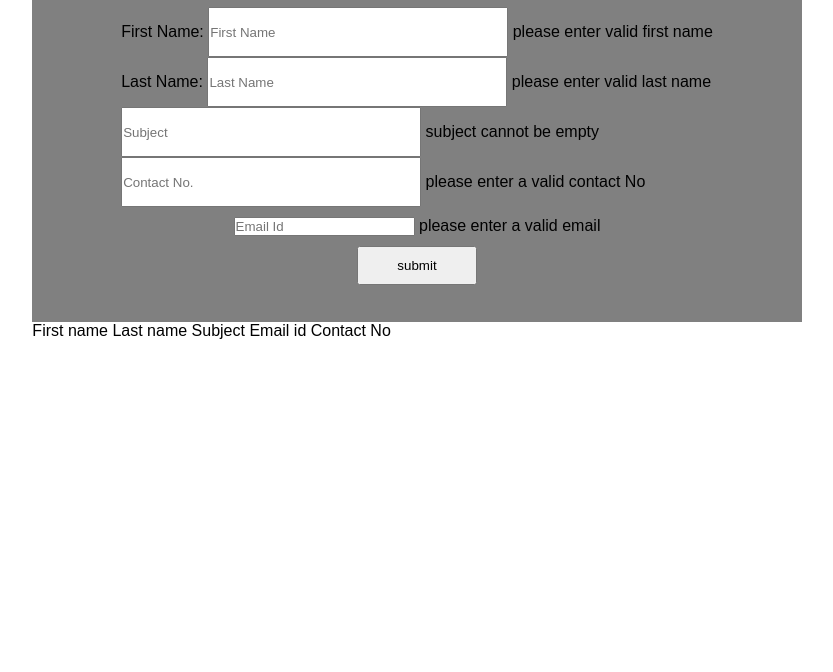
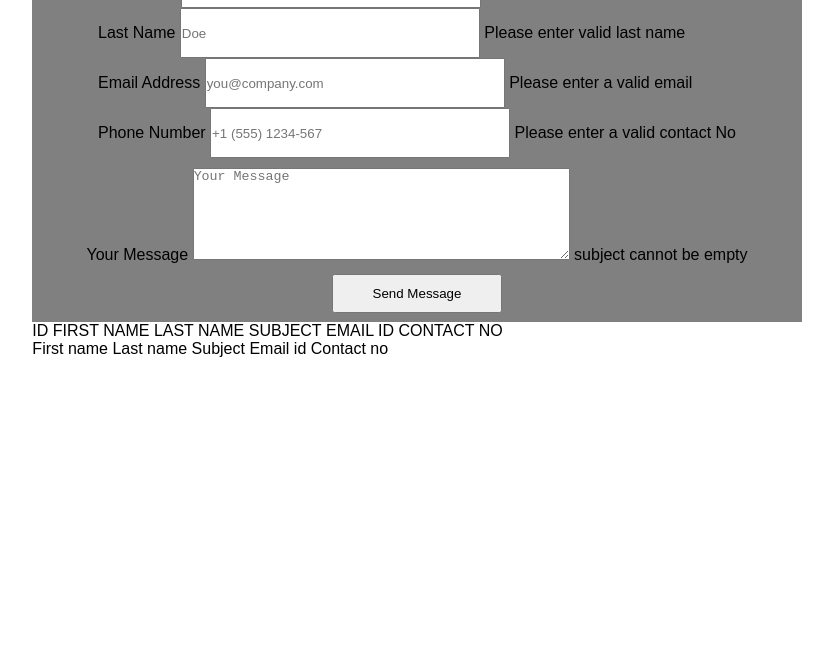
Before and after one commit to ShubhamARDENT/contact-form, a plain HTML site: page index.html in a window 1280 px wide. Shown: the part 128-800 px from the top of the page, without its empty margins (223-1056 px from the left). Drawn offline with Linux system fonts and the light colour scheme; a script that the page names is missing.

Commit message:
list styling remaing

```diff
--- a/index.html
+++ b/index.html
@@ -29,6 +29,12 @@
       crossorigin="anonymous"
       referrerpolicy="no-referrer"
     />
+    <link rel="preconnect" href="https://fonts.googleapis.com" />
+    <link rel="preconnect" href="https://fonts.gstatic.com" crossorigin />
+    <link
+      href="https://fonts.googleapis.com/css2?family=Open+Sans:ital,wght@0,300..800;1,300..800&family=Poppins:ital,wght@0,100;0,200;0,300;0,400;0,500;0,600;0,700;0,800;0,900;1,100;1,200;1,300;1,400;1,500;1,600;1,700;1,800;1,900&family=Rubik:ital,wght@0,300..900;1,300..900&display=swap"
+      rel="stylesheet"
+    />
     <!-- Default style-sheet is for 'media' type screen (color computer display).  -->
     <link rel="stylesheet" media="screen" href="assets/css/styles.css" />
   </head>
@@ -41,85 +47,98 @@
         <section class="contact-form">
           <div class="wrapper">
             <div class="form-container">
-              <form target="_self" class="contactform">
-                <h1>Contact form</h1>
-                <span>we'll contact you soon</span>
+              <div class="headings">
+                <h1>Contact Us</h1>
+                <span>Fill Up the form below to send us a message</span>
+              </div>
+              <form class="contactform">
                 <div class="name-wrapper">
                   <div class="input-wrapper">
-                    <label for="fname">First Name:</label>
+                    <label class="fname"> First Name</label>
                     <input
                       type="text"
                       class="input-box"
                       id="fname"
-                      placeholder="First Name"
+                      placeholder="John"
                       minlength="3"
                     />
                     <span class="error-fname"
-                      >please enter valid first name</span
+                      >Please enter valid first name</span
                     >
                   </div>
                   <div class="input-wrapper">
-                    <label for="lname">Last Name:</label>
+                    <label class="fname">Last Name</label>
                     <input
                       type="text"
                       class="input-box"
                       id="lname"
-                      placeholder="Last Name"
+                      placeholder="Doe"
                       minlength="3"
                     />
                     <span class="error-lname"
-                      >please enter valid last name</span
+                      >Please enter valid last name</span
                     >
                   </div>
                   <div class="input-wrapper">
+                    <span class="fname">Email Address</span>
                     <input
                       type="text"
-                      id="subject"
-                      placeholder="Subject"
+                      id="ename"
+                      placeholder="you@company.com"
                       class="input-box"
                     />
-                    <span class="error-subject">subject cannot be empty</span>
+                    <span class="error-ename">Please enter a valid email</span>
                   </div>
                   <div class="input-wrapper">
+                    <span class="fname">Phone Number</span>
                     <input
                       type="text"
                       class="input-box"
                       id="cname"
-                      placeholder="Contact No."
+                      placeholder="+1 (555) 1234-567"
                     />
+
                     <span class="error-cname"
-                      >please enter a valid contact No</span
+                      >Please enter a valid contact No</span
                     >
                   </div>
                 </div>
-                <!-- email section -->
-                <div class="name-wrapper2">
-                  <div class="input-wrapper">
-                    <input
-                      type="email"
-                      class="input-box3"
-                      id="ename"
-                      placeholder="Email Id"
-                    />
-                    <span class="error-ename">please enter a valid email</span>
-                  </div>
+                <div class="input-wrapper">
+                  <label class="mname">Your Message</label>
+                  <textarea
+                    placeholder="Your Message"
+                    class="input-box3"
+                    id="subject"
+                    rows="6"
+                    cols="45"
+                  ></textarea>
+                  <span class="error-subject">subject cannot be empty</span>
                 </div>
-                <input type="submit" id="submit-btn" value="submit" />
+
+                <input type="submit" id="submit-btn" value="Send Message" />
               </form>
             </div>
           </div>
         </section>
         <!-- output -->
-        <section class="contact-list">
+        <section class="contacts">
           <div class="wrapper">
-            <div class="form-container2">
-              <div class="tables2">
-                <span>First name</span>
-                <span>Last name</span>
-                <span>Subject</span>
-                <span>Email id</span>
-                <span>Contact No</span>
-              </div>
+            <div class="output-display">
+              <ul class="output-heading">
+                <li>ID</li>
+                <li>FIRST NAME</li>
+                <li>LAST NAME</li>
+                <li>SUBJECT</li>
+                <li>EMAIL ID</li>
+                <li>CONTACT NO</li>
+              </ul>
+              <ul class="contact-list">
+                <li>First name</li>
+                <li>Last name</li>
+                <li>Subject</li>
+                <li>Email id</li>
+                <li>Contact no</li>
+              </ul>
             </div>
           </div>
         </section>
```
